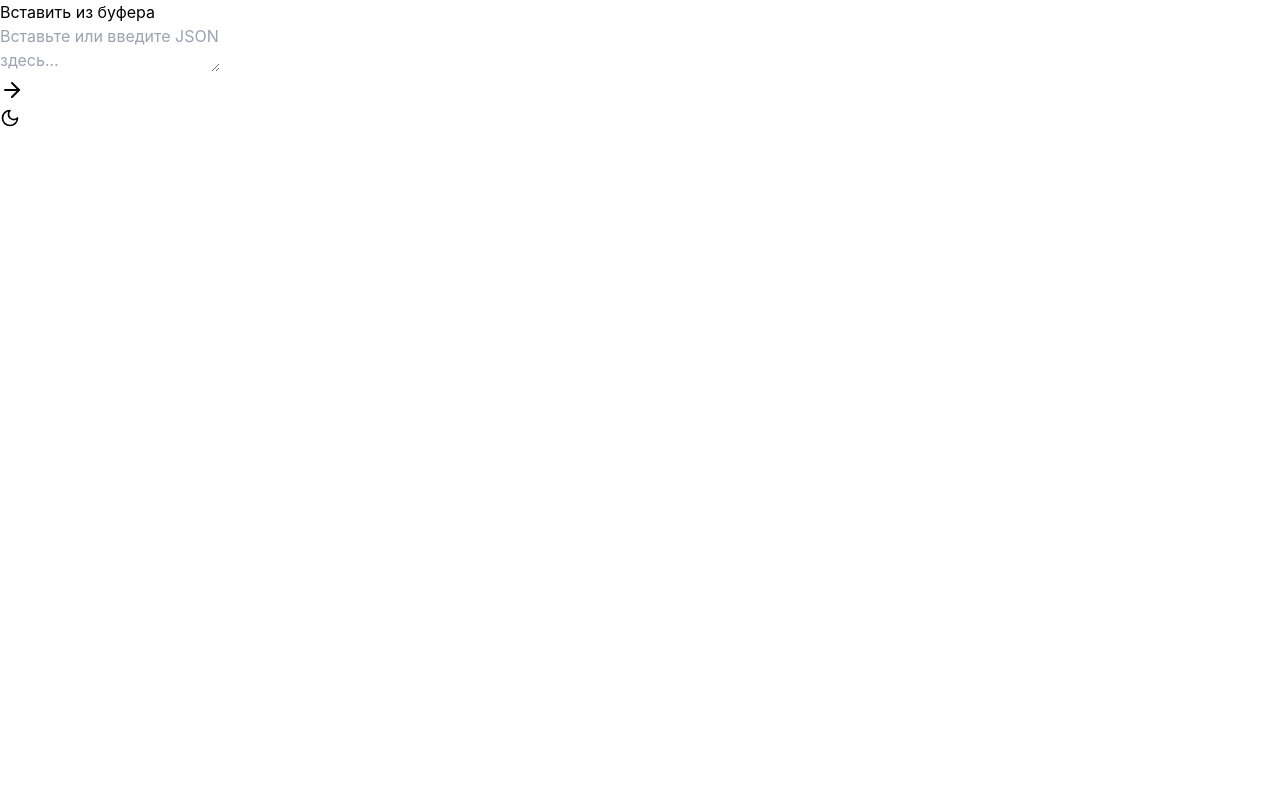
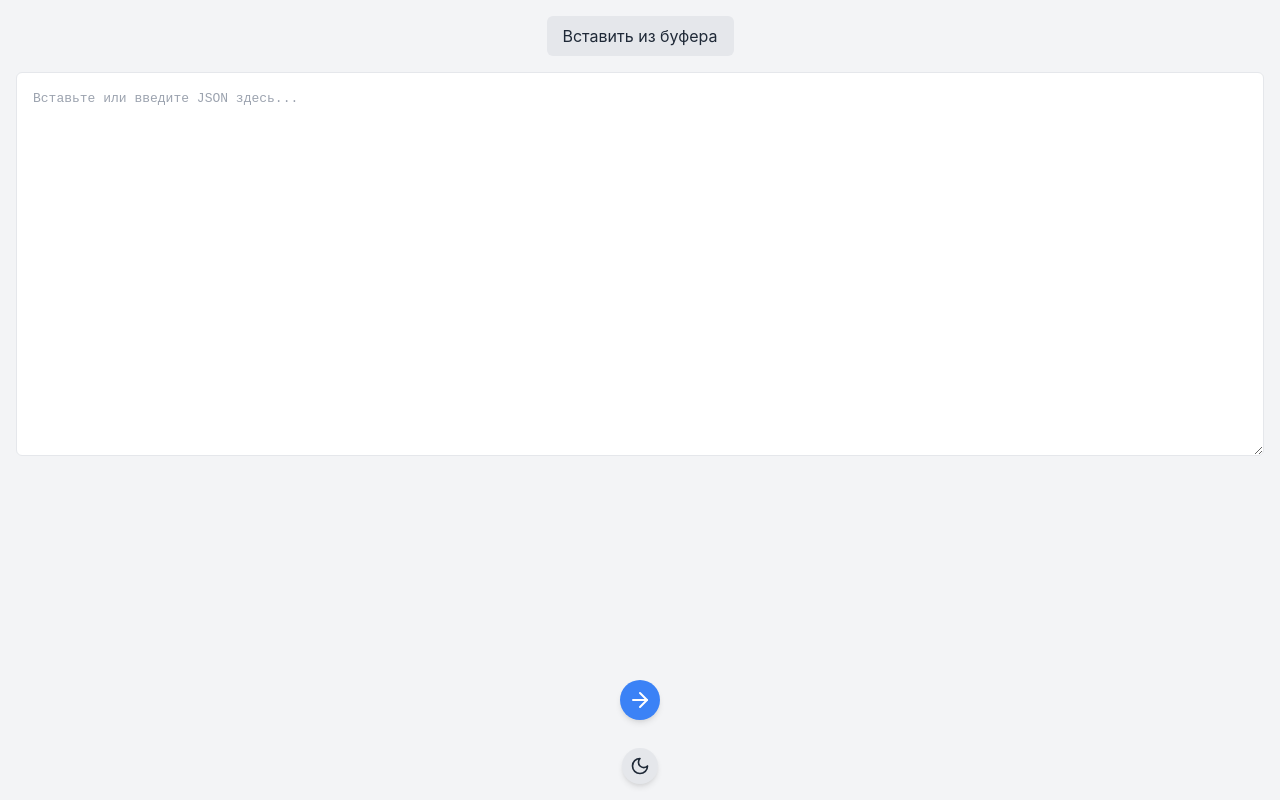
Before and after one commit to writer169/jsontool, a Next.js app: page / in a window 1280 px wide. Built offline with nearby package versions, Linux system fonts and the light colour scheme.

Commit message:
Update globals.css

```diff
--- a/styles/globals.css
+++ b/styles/globals.css
@@ -2,7 +2,7 @@
 @tailwind components;
 @tailwind utilities;
 
-/* Additional custom styles */
+/* Base styles */
 html,
 body {
   padding: 0;
@@ -15,8 +15,22 @@ body {
   box-sizing: border-box;
 }
 
-/* JSON syntax highlighting for light mode */
+/* Light mode colors */
 :root {
+  --background-color: #f3f4f6;
+  --text-color: #1f2937;
+  --card-background: #ffffff;
+  --border-color: #e5e7eb;
+  --button-bg: #e5e7eb;
+  --button-hover: #d1d5db;
+  --button-primary-bg: #3b82f6;
+  --button-primary-hover: #2563eb;
+  --button-primary-text: #ffffff;
+  --error-bg: #fee2e2;
+  --error-border: #fca5a5;
+  --error-text: #b91c1c;
+
+  /* JSON syntax highlighting for light mode */
   --json-key-color: #0550ae;
   --json-string-color: #690;
   --json-number-color: #905;
@@ -26,8 +40,22 @@ body {
   --json-punctuation-color: #777;
 }
 
-/* JSON syntax highlighting for dark mode */
-.bg-gray-900 {
+/* Dark mode colors */
+.dark-mode {
+  --background-color: #111827;
+  --text-color: #e5e7eb;
+  --card-background: #1f2937;
+  --border-color: #374151;
+  --button-bg: #374151;
+  --button-hover: #4b5563;
+  --button-primary-bg: #3b82f6;
+  --button-primary-hover: #2563eb;
+  --button-primary-text: #ffffff;
+  --error-bg: #7f1d1d;
+  --error-border: #b91c1c;
+  --error-text: #fca5a5;
+
+  /* JSON syntax highlighting for dark mode */
   --json-key-color: #5eb3fd;
   --json-string-color: #addb67;
   --json-number-color: #ff9d9a;
@@ -37,7 +65,199 @@ body {
   --json-punctuation-color: #8b8b8b;
 }
 
-/* Syntax highlighting styles */
+/* App container */
+.app-container {
+  min-height: 100vh;
+  background-color: var(--background-color);
+  color: var(--text-color);
+  display: flex;
+  flex-direction: column;
+  transition: background-color 0.3s, color 0.3s;
+}
+
+/* Input view */
+.input-view {
+  padding: 1rem;
+  display: flex;
+  flex-direction: column;
+  gap: 1rem;
+}
+
+/* Result view */
+.result-view {
+  padding: 0;
+}
+
+/* Input container */
+.input-container {
+  display: flex;
+  flex-direction: column;
+  align-items: center;
+  width: 100%;
+  gap: 1rem;
+}
+
+/* Textarea wrapper for positioning the clear button */
+.textarea-wrapper {
+  position: relative;
+  width: 100%;
+}
+
+/* JSON input textarea */
+.json-input {
+  width: 100%;
+  height: 24rem;
+  padding: 1rem;
+  font-family: monospace;
+  border-radius: 0.375rem;
+  border: 1px solid var(--border-color);
+  background-color: var(--card-background);
+  color: var(--text-color);
+  resize: vertical;
+  transition: border-color 0.2s;
+}
+
+.json-input:focus {
+  outline: none;
+  border-color: var(--button-primary-bg);
+}
+
+/* Clear button (X) */
+.clear-button {
+  position: absolute;
+  top: 0.75rem;
+  right: 0.75rem;
+  background: transparent;
+  border: none;
+  color: var(--text-color);
+  opacity: 0.6;
+  cursor: pointer;
+  padding: 0.25rem;
+  border-radius: 9999px;
+  display: flex;
+  align-items: center;
+  justify-content: center;
+}
+
+.clear-button:hover {
+  opacity: 1;
+  background-color: var(--button-bg);
+}
+
+/* Input actions */
+.input-actions {
+  display: flex;
+  justify-content: center;
+  width: 100%;
+}
+
+/* Paste button */
+.paste-button {
+  padding: 0.5rem 1rem;
+  border-radius: 0.375rem;
+  background-color: var(--button-bg);
+  color: var(--text-color);
+  border: none;
+  cursor: pointer;
+  transition: background-color 0.2s;
+}
+
+.paste-button:hover {
+  background-color: var(--button-hover);
+}
+
+/* Format button */
+.format-button {
+  position: fixed;
+  bottom: 5rem;
+  left: 50%;
+  transform: translateX(-50%);
+  padding: 0.5rem;
+  border-radius: 9999px;
+  background-color: var(--button-primary-bg);
+  color: var(--button-primary-text);
+  border: none;
+  cursor: pointer;
+  display: flex;
+  align-items: center;
+  justify-content: center;
+  box-shadow: 0 4px 6px -1px rgba(0, 0, 0, 0.1), 0 2px 4px -1px rgba(0, 0, 0, 0.06);
+  transition: background-color 0.2s;
+}
+
+.format-button:hover {
+  background-color: var(--button-primary-hover);
+}
+
+/* Result container */
+.result-container {
+  position: relative;
+  width: 100%;
+}
+
+/* Back button */
+.back-button {
+  position: fixed;
+  top: 1rem;
+  left: 50%;
+  transform: translateX(-50%);
+  padding: 0.25rem 0.75rem;
+  border-radius: 0.375rem;
+  background-color: var(--button-primary-bg);
+  color: var(--button-primary-text);
+  border: none;
+  cursor: pointer;
+  z-index: 10;
+  transition: background-color 0.2s;
+}
+
+.back-button:hover {
+  background-color: var(--button-primary-hover);
+}
+
+/* Result content */
+.result-content {
+  margin-top: 3rem;
+  padding: 1rem;
+  background-color: var(--card-background);
+  font-size: 0.875rem;
+  overflow-x: auto;
+}
+
+/* Error message */
+.error-message {
+  margin-top: 1rem;
+  padding: 0.75rem;
+  background-color: var(--error-bg);
+  border: 1px solid var(--error-border);
+  color: var(--error-text);
+  border-radius: 0.375rem;
+}
+
+/* Theme toggle button */
+.theme-toggle {
+  position: fixed;
+  bottom: 1rem;
+  left: 50%;
+  transform: translateX(-50%);
+  padding: 0.5rem;
+  border-radius: 9999px;
+  background-color: var(--button-bg);
+  color: var(--text-color);
+  border: none;
+  cursor: pointer;
+  display: flex;
+  align-items: center;
+  justify-content: center;
+  box-shadow: 0 4px 6px -1px rgba(0, 0, 0, 0.1), 0 2px 4px -1px rgba(0, 0, 0, 0.06);
+  transition: background-color 0.2s;
+}
+
+.theme-toggle:hover {
+  background-color: var(--button-hover);
+}
+
+/* JSON syntax highlighting */
 .json-key {
   color: var(--json-key-color);
   font-weight: bold;
```
